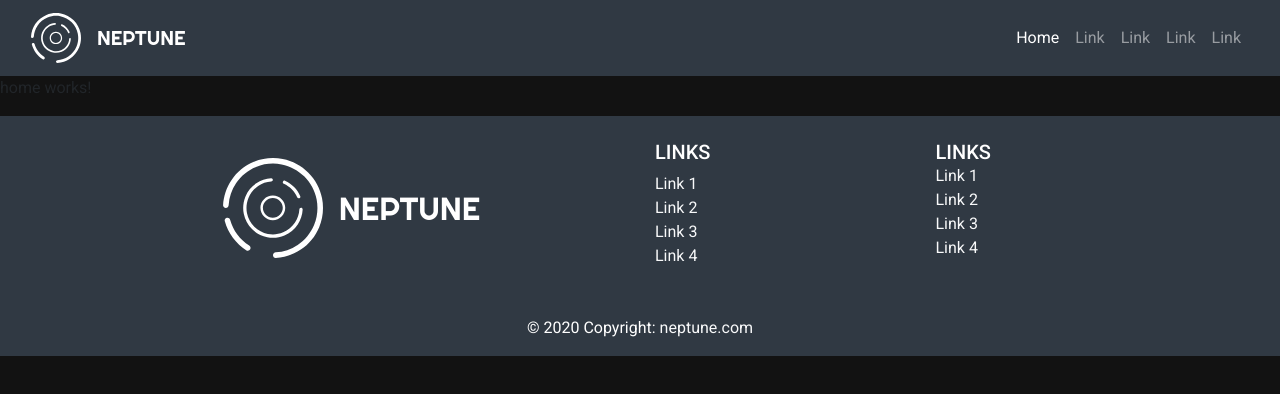
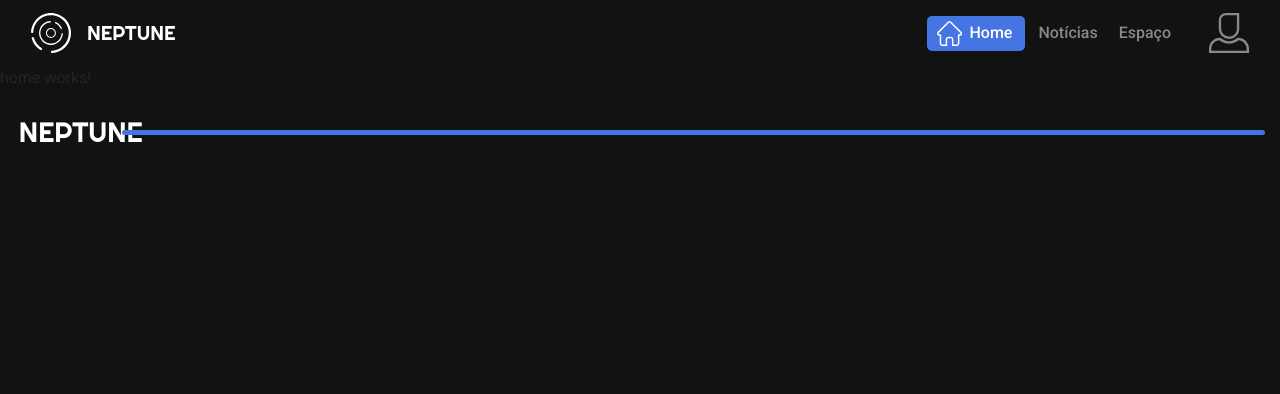
Before and after one commit to RafaelCaettano/neptune-angular, an Angular app: page /home in a window 1280 px wide. Shown: the top 394 px of the page. Built offline with nearby package versions, Linux system fonts and the light colour scheme.

Commit message:
Atualizando os componentes Footer e Header

```diff
--- a/src/app/core/footer/footer.component.css
+++ b/src/app/core/footer/footer.component.css
@@ -1,5 +1,5 @@
 .bg-light {
-    background-color: var(--primary-color) !important;
+    background-color: transparent !important;
     color: #ffffff;
 }
 
@@ -10,5 +10,13 @@
 .navbar-brand-name {
     font-family: var(--primary-font);
     color: var(--secondary-text-color);
-    font-size: 200%;
+    font-size: 175%;
+    margin: 0 0 0 5%;
 }
+
+.footer-line {
+    background-color: var(--secondary-color);
+    width: 100%;
+    height: 5px;
+    border-radius: 50px;
+}
--- a/src/app/core/footer/footer.component.html
+++ b/src/app/core/footer/footer.component.html
@@ -1,76 +1,22 @@
 <footer class="bg-light text-center text-lg-start">
 
-	<div class="container p-4">
+	<div class="container-fluid">
 
-		<div class="row">
+		<div class="row align-items-center">
 
-			<div class="col-lg-6 col-md-12 mb-4 mb-md-0 d-flex justify-content-center align-items-center">
-				<a class="navbar-brand" href="#">
-					<img src="../../../../assets/img/neptune.svg" alt="logo" width="100px">
-				</a>
-
-				<a class="navbar-brand navbar-brand-name" href="#">NEPTUNE</a>
+			<div class="col-1 d-flex justify-content-start">
+				<a class="navbar-brand navbar-brand-name" routerLink="/home">NEPTUNE</a>
 			</div>
 
-			<div class="col-lg-3 d-flex flex-column justify-content-start align-items-start col-md-6 mb-4 mb-md-0">
+			<div class="col">
 
-				<h5 class="text-uppercase">Links</h5>
-
-				<ul class="list-unstyled mb-0">
-
-					<li>
-						<a href="#!" class="text-light">Link 1</a>
-					</li>
-
-					<li>
-						<a href="#!" class="text-light">Link 2</a>
-					</li>
-
-					<li>
-						<a href="#!" class="text-light">Link 3</a>
-					</li>
-
-					<li>
-						<a href="#!" class="text-light">Link 4</a>
-					</li>
-
-				</ul>
-
-			</div>
-
-			<div class="col-lg-3 d-flex flex-column justify-content-start align-items-start col-md-6 mb-4 mb-md-0">
-
-				<h5 class="text-uppercase mb-0">Links</h5>
-
-				<ul class="list-unstyled">
-
-					<li>
-						<a href="#!" class="text-light">Link 1</a>
-					</li>
-
-					<li>
-						<a href="#!" class="text-light">Link 2</a>
-					</li>
-
-					<li>
-						<a href="#!" class="text-light">Link 3</a>
-					</li>
-
-					<li>
-						<a href="#!" class="text-light">Link 4</a>
-					</li>
-
-				</ul>
+				<div class="footer-line"></div>
 
 			</div>
 
 		</div>
 
-	</div>
 
-	<div class="text-center p-3 bg-primary">
-		© 2020 Copyright:
-		<a class="text-light" href="https://mdbootstrap.com/">neptune.com</a>
 	</div>
 
 </footer>
--- a/src/app/core/header/header.component.css
+++ b/src/app/core/header/header.component.css
@@ -1,7 +1,64 @@
 .navbar {
-    background-color: var(--primary-color);
+    background-color: transparent;
 }
 
 .navbar-brand-name {
     font-family: var(--primary-font);
 }
+
+.nav-link {
+    padding: 0;
+    font-weight: 500;
+}
+
+.link-icon {
+    visibility: hidden;
+    width: 0px;
+    margin: 0 0 0 5px;
+}
+
+.active {
+    background-color: var(--secondary-color);
+    padding: 5px;
+    border-radius: 5px;
+}
+
+.active > img {
+    visibility: visible;
+    width: 25px;
+}
+
+.nav-item {
+    cursor: pointer;
+}
+
+.navbar-toggler {
+    border: none;
+    outline-width: 0px;
+}
+
+.navbar-toggler:focus {
+    outline-width: 0px;
+}
+
+.profile-button {
+    background: transparent;
+    border-radius: 50%;
+    cursor: pointer;
+    padding: 0;
+    border: none;
+}
+
+.profile-button:focus {
+    outline: thin dotted;
+    outline: 0px auto -webkit-focus-ring-color;
+    outline-offset: 0px;
+}
+
+.dropdown-menu {
+    margin: 43px 0 0 auto;
+}
+
+.dropstart{
+    margin: 0 0 0 auto;
+}
--- a/src/app/core/header/header.component.html
+++ b/src/app/core/header/header.component.html
@@ -1,39 +1,54 @@
 <nav class="navbar navbar-expand-lg navbar-dark">
 
-    <div class="container-fluid">
+    <div class="container-fluid d-flex justify-content-start">
+
+        <button class="navbar-toggler" type="button" data-bs-toggle="collapse" data-bs-target="#navbarTogglerDemo02" aria-controls="navbarTogglerDemo02" aria-expanded="false" aria-label="Toggle navigation">
+            <img src="../../../../assets/img/icons/menu.svg" alt="menu" width="30px">
+        </button>
 
         <a class="navbar-brand" href="#">
-            <img src="../../../../assets/img/neptune.svg" alt="" width="50px">
+            <img src="../../../../assets/img/neptune.svg" alt="logo" width="40px">
         </a>
 
         <a class="navbar-brand navbar-brand-name" href="#">NEPTUNE</a>
-        <button class="navbar-toggler" type="button" data-bs-toggle="collapse" data-bs-target="#navbarTogglerDemo02"
-            aria-controls="navbarTogglerDemo02" aria-expanded="false" aria-label="Toggle navigation">
-            <span class="navbar-toggler-icon"></span>
-        </button>
 
-        <div class="collapse navbar-collapse justify-content-end" id="navbarTogglerDemo02">
+        <div class="collapse navbar-collapse justify-content-end align-items-center" id="navbarTogglerDemo02">
 
             <ul class="navbar-nav mb-2 mb-lg-0">
-                <li class="nav-item">
-                    <a class="nav-link active" aria-current="page" href="#">Home</a>
+
+                <li class="nav-item d-flex justify-content-start align-items-center" routerLink="/home" routerLinkActive="active">
+                    <img class="link-icon" src="../../../../assets/img/icons/home.svg" alt="Home">
+                    <a class="nav-link" aria-current="page">Home</a>
                 </li>
-                <li class="nav-item">
-                    <a class="nav-link" href="#">Link</a>
+
+                <li class="nav-item d-flex justify-content-start align-items-center" routerLink="/news" routerLinkActive="active">
+                    <img class="link-icon" src="../../../../assets/img/icons/news.svg" alt="Notícias">
+                    <a class="nav-link">Notícias</a>
                 </li>
-                <li class="nav-item">
-                    <a class="nav-link" href="#">Link</a>
-                </li>
-                <li class="nav-item">
-                    <a class="nav-link" href="#">Link</a>
-                </li>
-                <li class="nav-item">
-                    <a class="nav-link" href="#">Link</a>
+
+                <li class="nav-item d-flex justify-content-start align-items-center">
+                    <img class="link-icon" src="../../../../assets/img/neptune.svg" alt="Home">
+                    <a class="nav-link" href="#">Espaço</a>
                 </li>
             </ul>
 
         </div>
 
+        <div class="dropstart">
+
+            <button class="profile-button" type="button" id="dropdownMenuButton" data-bs-toggle="dropdown" aria-expanded="false">
+                <img src="../../../assets/img/icons/avatar.svg" alt="avatar" width="40px" style="opacity: 0.5; margin-left: 30px;">
+            </button>
+
+            <ul class="dropdown-menu" aria-labelledby="dropdownMenuButton">
+              <li><a class="dropdown-item" href="#">Action</a></li>
+              <li><a class="dropdown-item" href="#">Another action</a></li>
+              <li><a class="dropdown-item" href="#">Something else here</a></li>
+            </ul>
+
+        </div>
+
+
     </div>
 
 </nav>
```
